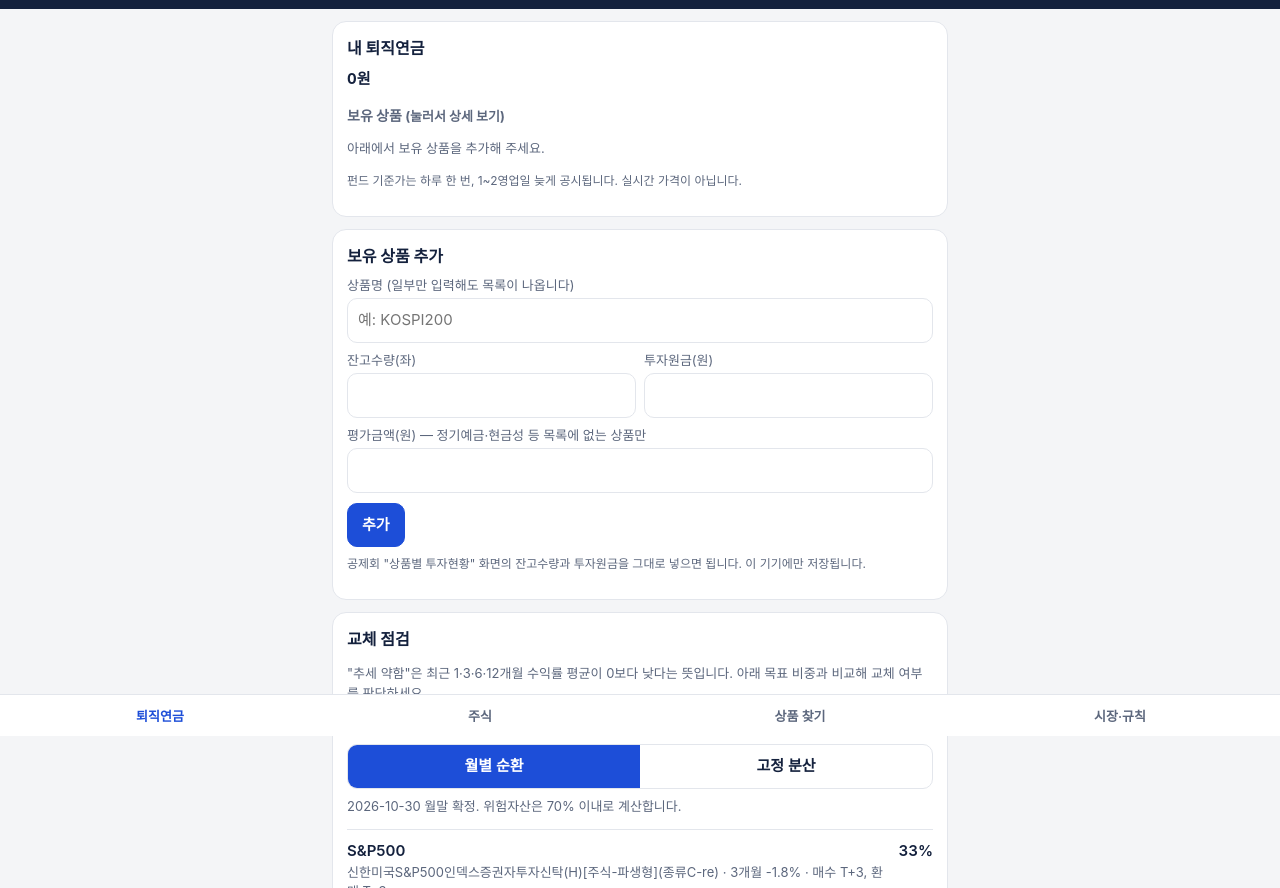
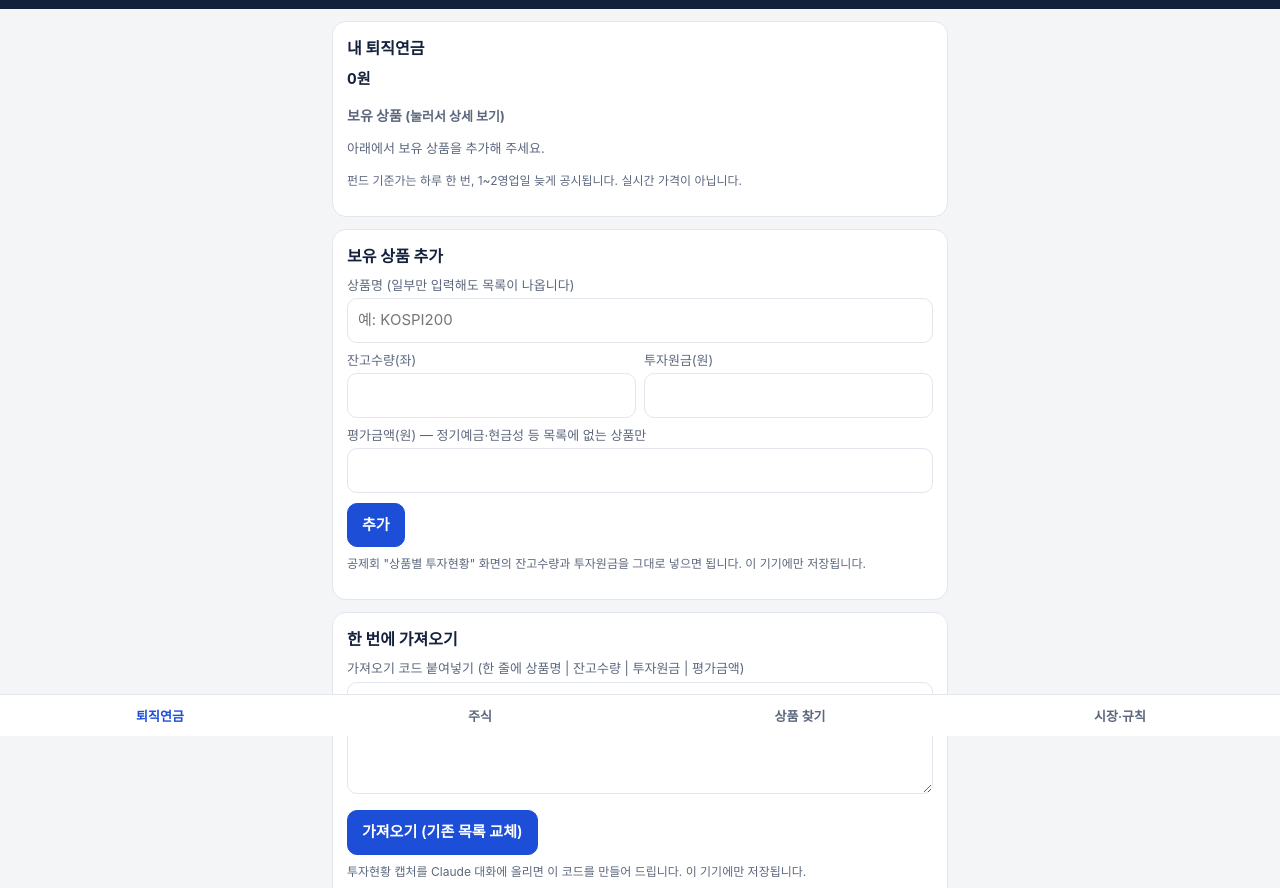
Before and after one commit to insomniachjw-stack/stock-signal, a plain HTML site: page docs/index.html in a window 1280 px wide. Shown: the part 64-952 px from the top of the page. Drawn offline with Linux system fonts and the light colour scheme.

Commit message:
퇴직연금 보유 상품 일괄 가져오기 추가
Co-Authored-By: Claude Fable 5.2 <noreply@anthropic.com>
Claude-Session: https://claude.ai/code/session_01KcfGKwJvnPpQDa8QFWhT7t

```diff
--- a/docs/index.html
+++ b/docs/index.html
@@ -147,7 +147,18 @@ async function renderPension(){
     <label for="p-amt">평가금액(원) — 정기예금·현금성 등 목록에 없는 상품만</label><input id="p-amt" inputmode="numeric">
     <div style="margin-top:10px"><button class="primary" id="p-add">추가</button></div>
     <p class="note">공제회 "상품별 투자현황" 화면의 잔고수량과 투자원금을 그대로 넣으면 됩니다. 이 기기에만 저장됩니다.</p></div>
+  <div class="card"><h2>한 번에 가져오기</h2>
+    <label for="p-imp">가져오기 코드 붙여넣기 (한 줄에 상품명 | 잔고수량 | 투자원금 | 평가금액)</label>
+    <textarea id="p-imp" rows="4" style="width:100%;padding:10px;border:1px solid var(--line);border-radius:10px;background:var(--card);color:inherit;font:inherit"></textarea>
+    <div style="margin-top:10px"><button class="primary" id="p-imp-go">가져오기 (기존 목록 교체)</button> <span class="sub" id="p-imp-msg"></span></div>
+    <p class="note">투자현황 캡처를 Claude 대화에 올리면 이 코드를 만들어 드립니다. 이 기기에만 저장됩니다.</p></div>
   <div class="card" id="pen-rec"></div>`;
+  $("p-imp-go").addEventListener("click", () => {
+    const list = $("p-imp").value.split(/\n/).map(l => l.split("|").map(x => x.trim())).filter(a => a.length >= 2 && a[0])
+      .map(a => ({ name: a[0], qty: num(a[1]), cost: num(a[2] || 0), amt: num(a[3] || 0) }));
+    if(!list.length){ $("p-imp-msg").textContent = "읽을 수 있는 줄이 없습니다."; return; }
+    store.set("pen", list); renderPension();
+  });
   $("p-add").addEventListener("click", () => { const name = $("p-name").value.trim(); if(!name) return $("p-name").focus();
     const list = penHoldings(); list.push({ name, qty: num($("p-qty").value), cost: num($("p-cost").value), amt: num($("p-amt").value) }); store.set("pen", list); renderPension(); });
   $("t-pen").querySelectorAll("[data-del]").forEach(b => b.addEventListener("click", ev => { ev.stopPropagation(); const list = penHoldings(); list.splice(+b.dataset.del, 1); store.set("pen", list); renderPension(); }));
```
